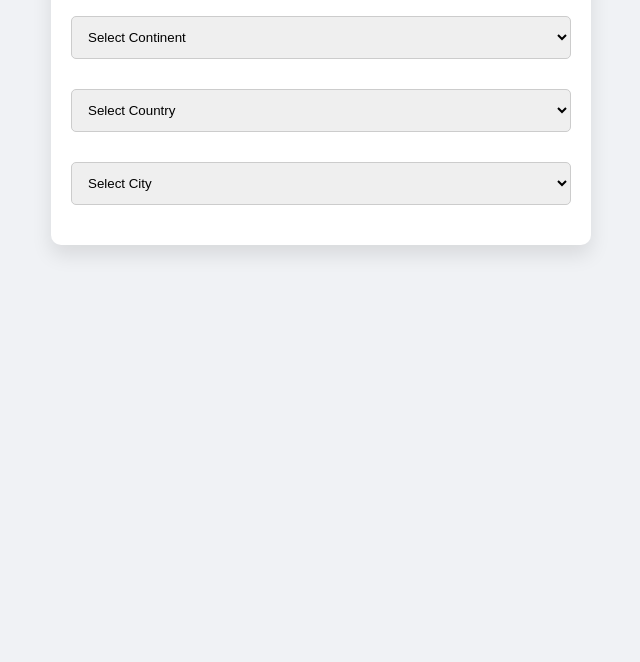
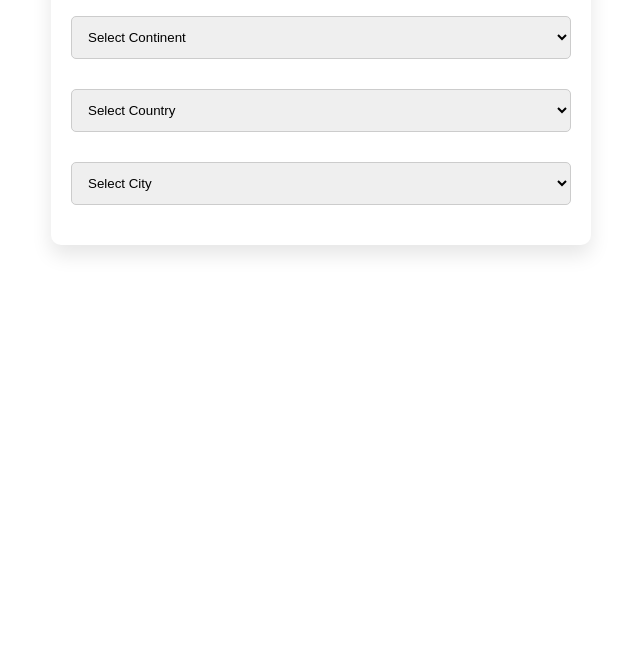
Before and after one commit to travelwithchef/Hello-World-, a plain HTML site: page index.html in a window 1280 px wide. Shown: the part 138-800 px from the top of the page, without its empty margins (319-959 px from the left). Drawn offline with Linux system fonts and the light colour scheme.

Commit message:
Update index.html

```diff
--- a/index.html
+++ b/index.html
@@ -6,7 +6,7 @@
     body {
       font-family: 'Segoe UI', sans-serif;
       padding: 30px;
-      background-color: #f0f2f5;
+      background-color: #ff00000;
     }
     h1 {
       text-align: center;
```
